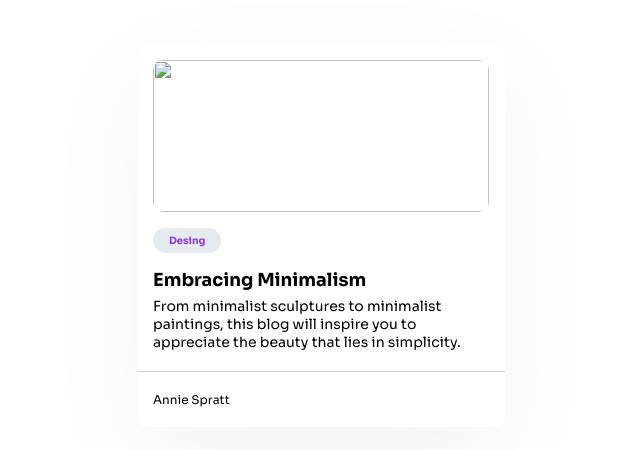
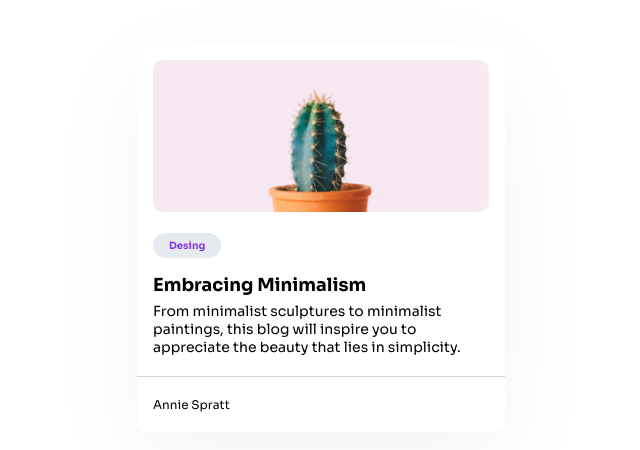
Before and after one commit to crisce-03/challengs, a plain HTML site: page CardMinimalista/assets/card.html in a window 1280 px wide. Shown: the part 128-578 px from the top of the page, without its empty margins (319-959 px from the left). Drawn offline with Linux system fonts and the light colour scheme.

Commit message:
Renamed and moved files to assets directory

```diff
--- a/CardMinimalista/card.html
+++ b/CardMinimalista/assets/card.html
@@ -16,7 +16,7 @@
     <main>
         <div class="card">
 
-            <img src="../imagenes/cactus_img.jpg">
+            <img src="img/cactus_img.jpg">
 
             <div class="card_etiqueta">Desing</div>
 
```
Also changed, not shown: CardMinimalista/assets/img/cactus_img.jpg (renamed from CardMinimalista/cactus_img.jpg), CardMinimalista/assets/style_card.css (renamed from CardMinimalista/style_card.css).
